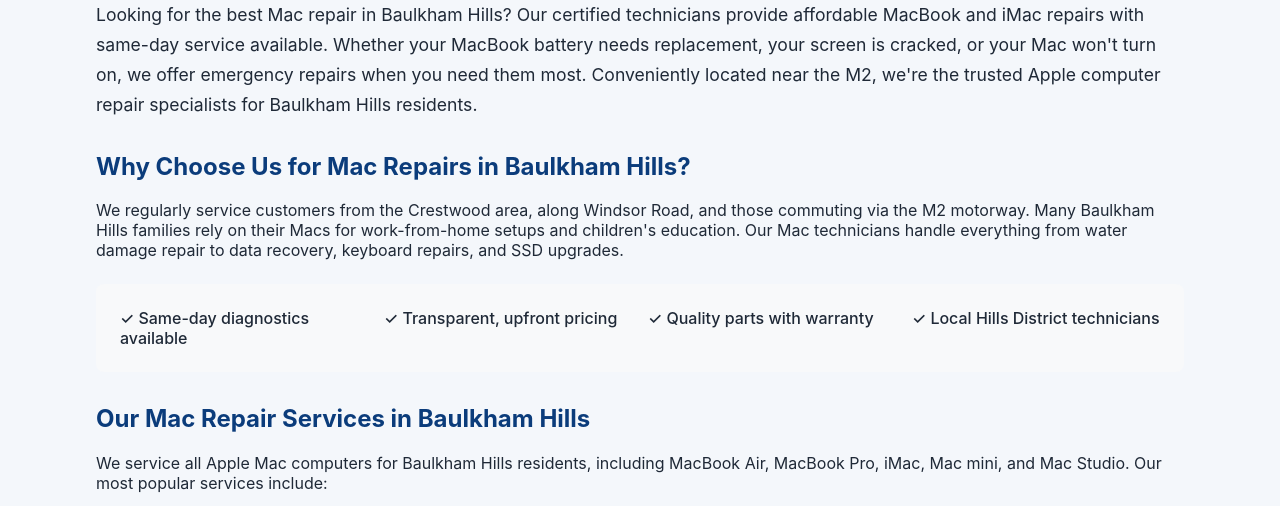
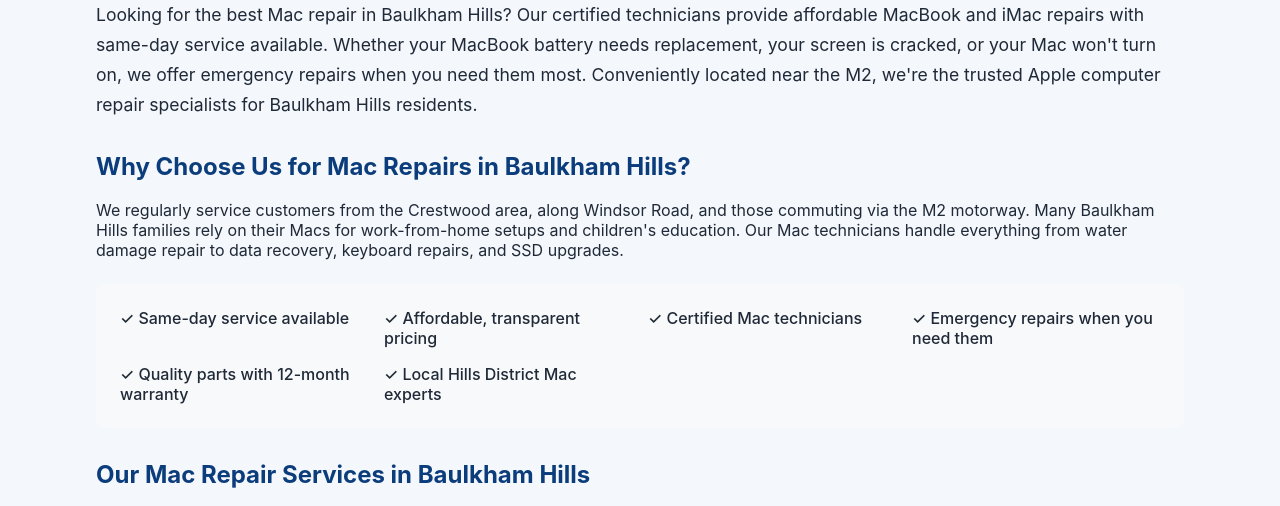
Before and after one commit to Dombarth/Dombarth-hills-mac-repair-site, an Eleventy site: page src/suburbs.njk in a window 1280 px wide. Shown: the part 276-782 px from the top of the page. Built offline with nearby package versions, Linux system fonts and the light colour scheme; Eleventy itself is replaced by a stand-in of ours; files that its build step writes are made by us from their sources.

Commit message:
Update suburbs.njk

```diff
--- a/src/suburbs.njk
+++ b/src/suburbs.njk
@@ -6,7 +6,8 @@
   alias: suburb
 permalink: "suburbs/{{ suburb.slug }}/index.html"
 eleventyComputed:
-  title: "Mac Repair {{ suburb.name }} | MacBook & iMac Repairs Hills District"
+  title: "Mac Repair {{ suburb.name }} | MacBook & iMac Repairs Hills District Sydney"
+  description: "Best Mac repair in {{ suburb.name }}. Affordable MacBook & iMac repairs with same-day service. Battery, screen, data recovery, logic board repair. Certified technicians. Call 0400 454 859."
 hero: false
 ---
 
@@ -19,10 +20,12 @@
 <p>{{ suburb.localInfo }}</p>
 
 <div class="trust-signals">
-  <div class="trust-item">✓ Same-day diagnostics available</div>
-  <div class="trust-item">✓ Transparent, upfront pricing</div>
-  <div class="trust-item">✓ Quality parts with warranty</div>
-  <div class="trust-item">✓ Local Hills District technicians</div>
+  <div class="trust-item">✓ Same-day service available</div>
+  <div class="trust-item">✓ Affordable, transparent pricing</div>
+  <div class="trust-item">✓ Certified Mac technicians</div>
+  <div class="trust-item">✓ Emergency repairs when you need them</div>
+  <div class="trust-item">✓ Quality parts with 12-month warranty</div>
+  <div class="trust-item">✓ Local Hills District Mac experts</div>
 </div>
 
 <h2>Our Mac Repair Services in {{ suburb.name }}</h2>
```
